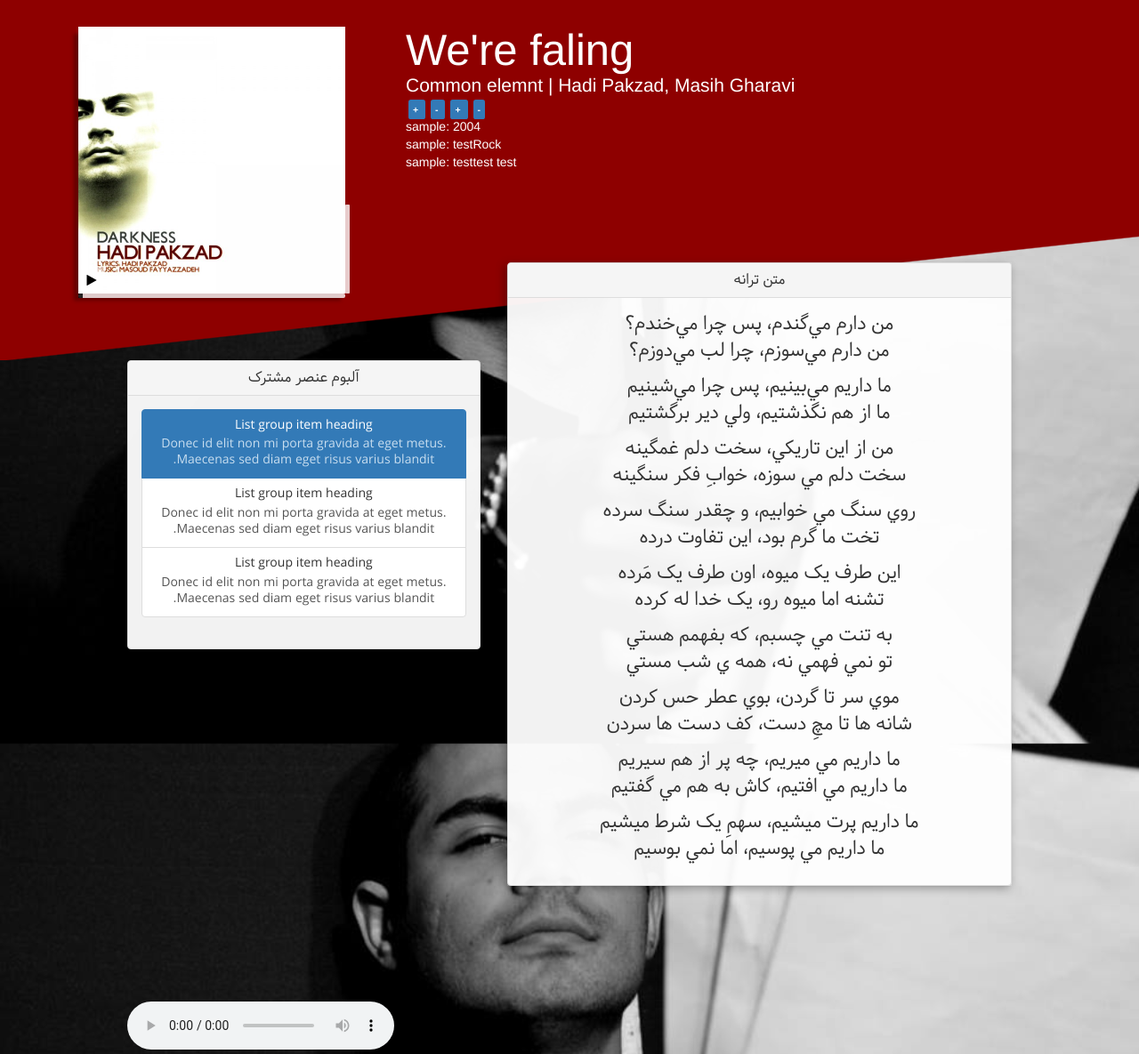
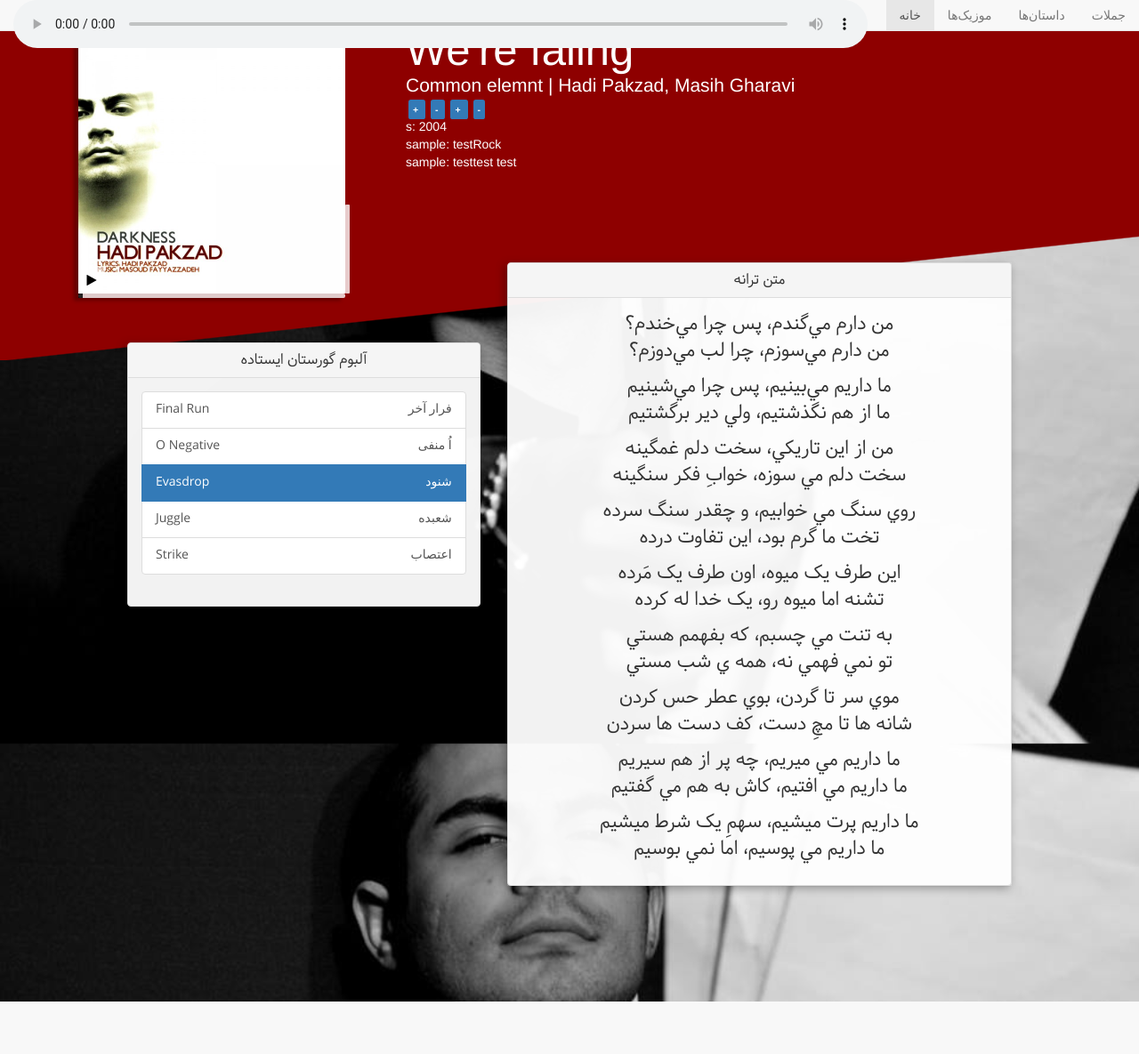
Before and after one commit to mehrad77/Project-M, a PHP site: page / in a window 1280 px wide. Shown: the whole page at 89% size. After the commit the page ends 1126 px from the top, so only its background shows below. Run offline with PHP 8.4, Linux system fonts and the light colour scheme.

Commit message:
Adding Nav bar

```diff
--- a/css/style.css
+++ b/css/style.css
@@ -9,7 +9,18 @@ body {
 .bold {
     font-weight: bold;
 }
-
+.navbar{
+	height: 35px;
+    min-height: 35px;
+}
+.navbar-nav>li>a {
+    padding-top: 7px;
+    padding-bottom: 7px;
+}
+audio{
+	width:75vw;
+	max-width:99vw;
+}
 @font-face {
   font-family: Vazir;
   src: url('Samim.eot');
@@ -197,6 +208,19 @@ body {
 	position: relative;
     top: -110px;
 }
+.lyricsBox{
+	position: relative;
+    top: -110px;
+}
+.playListBox{
+	position: relative;
+    top: -20px;
+}
+.PlayListSongs .list-group-item .en{
+	float:left;
+	text-align:left;
+
+}
 .panel-group{
 	-webkit-box-shadow: -3px 3px 10px 0px rgba(0,0,0,0.30);
 	-moz-box-shadow: -3px 3px 10px 0px rgba(0,0,0,0.30);
--- a/index.php
+++ b/index.php
@@ -15,6 +15,35 @@
 </head>
 <body>
 <div class="container-fluid">
+
+      <!-- Static navbar -->
+      <nav class="navbar navbar-default navbar-full navbar-fixed-top navbar-light bg-faded">
+        <div class="container-fluid">
+          <div class="navbar-header">
+            <button type="button" class="navbar-toggle collapsed" data-toggle="collapse" data-target="#navbar" aria-expanded="false" aria-controls="navbar">
+              <span class="sr-only">Toggle navigation</span>
+              <span class="icon-bar"></span>
+              <span class="icon-bar"></span>
+              <span class="icon-bar"></span>
+            </button>
+          </div>
+          <div id="navbar" class="navbar-collapse collapse">
+            <div class="nav navbar-nav">
+				<audio id="musicInst" controls="controls" src="media/Were_Falling.mp3"></audio>
+            </div>
+            <div class="nav navbar-nav navbar-right">
+			  <li class="active"><a href="#">خانه</a></li>
+              <li><a href="#">موزیک‌ها</a></li>
+              <li><a href="#">داستان‌ها</a></li>
+              <li><a href="#">جملات</a></li>
+              </li>
+            </div>
+          </div><!--/.nav-collapse -->
+        </div><!--/.container-fluid -->
+      </nav>
+
+
+
 	<div class="row musicInfoSecOut"> <!-- Warpper -->
 		<div class="musicInfoSecIn">
 			<div class="container-fluid" style="max-width:1224px;">
@@ -54,7 +83,7 @@
 					<h2 id="albumName">Common elemnt | Hadi Pakzad, Masih Gharavi</h2>
 					<span class="label label-primary"> + </span><span class="label label-primary"> - </span><span class="label label-primary"> + </span><span class="label label-primary"> - </span>
 					</br>
-					sample: 2004</br>
+					s: 2004</br>
 					sample: testRock</br>
 					sample: testtest test</br>
 				</div>
@@ -64,34 +93,44 @@
 	<div class="container-fluid" style="max-width:1024px;">
 
 		<div class="row poemsec">
-			<div class="col-md-5">
+			<div class="col-md-5  playListBox">
 
-				<div class="panel-group " id="accordion" role="tablist" aria-multiselectable="true">
+				<div class="panel-group" id="accordion2" role="tablist" aria-multiselectable="true">
 					<div class="panel panel-default">
-						<div class="panel-heading" role="tab" id="headingOne">
+						<div class="panel-heading" role="tab" id="heading2">
 							<h4 class="panel-title">
-								<a role="button" data-toggle="collapse" data-parent="#accordion" href="#collapseOne" aria-expanded="true" aria-controls="collapseOne">
-						 آلبوم عنصر مشترک
+								<a role="button" data-toggle="collapse" data-parent="#accordion2" href="#collapse2" aria-expanded="true" aria-controls="collapse2">
+						 آلبوم گورستان ایستاده
 						</a>
 							</h4>
 						</div>
-						<div id="collapseOne" class="panel-collapse collapse in" role="tabpanel" aria-labelledby="headingOne">
-							<div class="panel-body">
-								<div class="list-group">
+						<div id="collapse2" class="panel-collapse collapse in" role="tabpane2" aria-labelledby="heading2">
+							<div class="panel-body" style="text-align:right;">
 
-								  <a href="#" class="list-group-item list-group-item-action active">
-									<h5 class="list-group-item-heading">List group item heading</h5>
-									<p class="list-group-item-text">Donec id elit non mi porta gravida at eget metus. Maecenas sed diam eget risus varius blandit.</p>
-								  </a>
-								  <a href="#" class="list-group-item list-group-item-action">
-									<h5 class="list-group-item-heading">List group item heading</h5>
-									<p class="list-group-item-text">Donec id elit non mi porta gravida at eget metus. Maecenas sed diam eget risus varius blandit.</p>
-								  </a>
-								  <a href="#" class="list-group-item list-group-item-action">
-									<h5 class="list-group-item-heading">List group item heading</h5>
-									<p class="list-group-item-text">Donec id elit non mi porta gravida at eget metus. Maecenas sed diam eget risus varius blandit.</p>
-								  </a>
-								</div>
+									<div class="list-group PlayListSongs">
+									  <a href="#" class="list-group-item">
+										<span class="fa">فرار آخر</span>
+										<span class="en">Final Run</span>
+									  </a>
+									  <a href="#" class="list-group-item">
+										<span class="fa">اُ منفی</span>
+										<span class="en">O Negative</span>
+									  </a>
+									  <a href="#" class="list-group-item active">
+										<span class="fa">شنود</span>
+										<span class="en">Evasdrop</span>
+									  </a>
+									  <a href="#" class="list-group-item">
+										<span class="fa">شعبده</span>
+										<span class="en">Juggle</span>
+									  </a>
+									  <a href="#" class="list-group-item">
+										<span class="fa">اعتصاب</span>
+										<span class="en">Strike</span>
+									  </a>
+									</div>
+
+
 
 							</div>
 						</div>
@@ -121,8 +160,6 @@
 		</div>
 	</div>
 
-	<audio id="musicInst" controls="controls" src="media/Were_Falling.mp3">
-	</audio>
 </div> <!-- Continer end -->
 
 </body>
```
